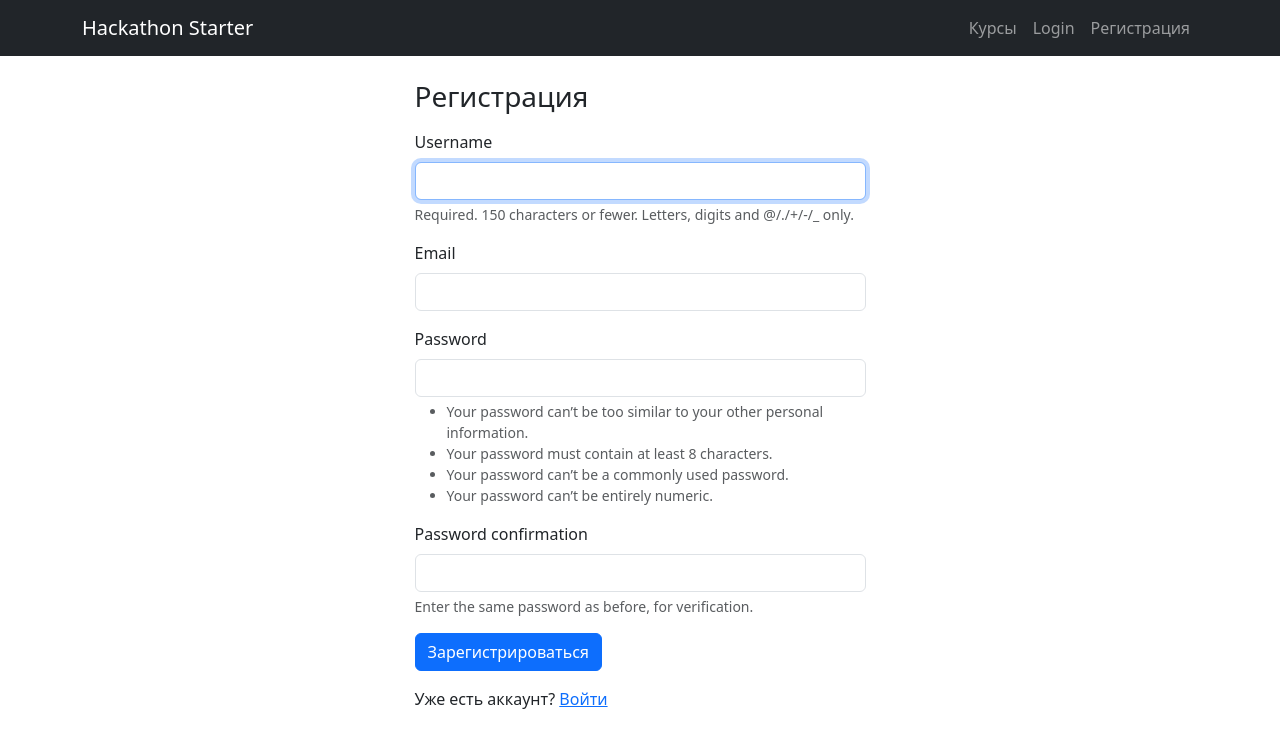
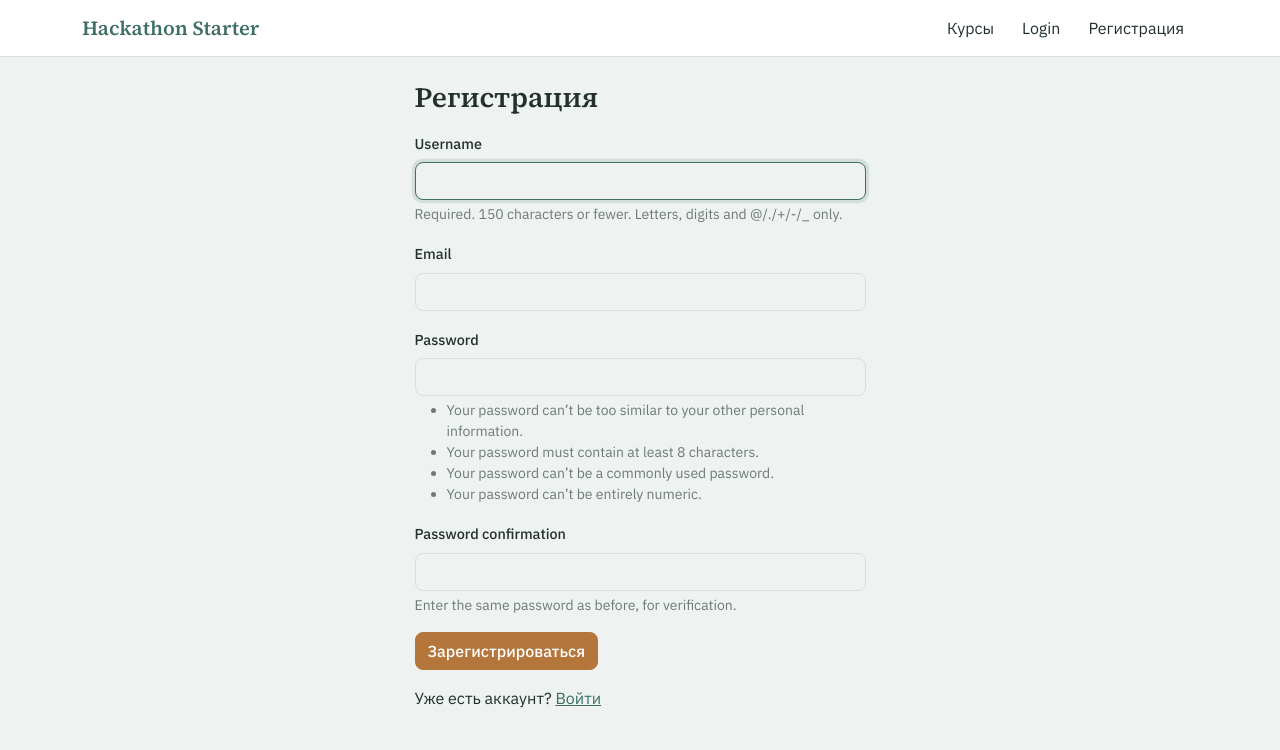
Before and after one commit to kamaaaaaaaa/hackaton_edu, a Django app: page /accounts/signup/ in a window 1280 px wide. Shown: the top 750 px of the page. Run offline with Django 5.2, Linux system fonts and the light colour scheme.

Commit message:
Apply Quiet Study visual design (palette, typography) across the site
Themes Bootstrap 5.3.3 on top rather than replacing it: adds static/css/theme.css
overriding --bs-primary/body-bg/body-color/border-color/link colors, flat
hairline-border cards/buttons/alerts (no box-shadow), 8-10px border radius, and
Source Serif 4 / IBM Plex Sans typography. Updates base.html to load the Google
Fonts + theme.css after Bootstrap's CDN link, and switches the navbar from
navbar-dark bg-dark to navbar-light styled as a light topbar. Gives 500.html its
own matching inline <style> block since it stays fully self-contained.

Co-Authored-By: Claude Sonnet 5 <noreply@anthropic.com>

```diff
--- /dev/null
+++ b/static/css/theme.css
@@ -0,0 +1,197 @@
+/*
+  "Тихий кабинет" / Quiet Study theme
+  Overrides Bootstrap 5.3.3 defaults to match the approved variant-b.html mockup.
+  Flat, hairline-border, non-shadowed look. No box-shadow anywhere.
+*/
+
+:root {
+  --bg: #EEF2F0;
+  --text: #23302B;
+  --card: #FFFFFF;
+  --card-border: #D8E0DC;
+  --teal: #3E6E64;
+  --teal-soft: #E3EBE8;
+  --accent: #B5763B;
+  --muted: #6E7B75;
+
+  /* Bootstrap variable overrides */
+  --bs-body-bg: var(--bg);
+  --bs-body-color: var(--text);
+  --bs-border-color: var(--card-border);
+  --bs-primary: var(--teal);
+  --bs-primary-rgb: 62, 110, 100;
+  --bs-secondary: var(--accent);
+  --bs-secondary-rgb: 181, 118, 59;
+  --bs-link-color: var(--teal);
+  --bs-link-color-rgb: 62, 110, 100;
+  --bs-link-hover-color: var(--accent);
+  --bs-link-hover-color-rgb: 181, 118, 59;
+  --bs-body-font-family: 'IBM Plex Sans', sans-serif;
+  --bs-border-radius: 8px;
+  --bs-border-radius-sm: 6px;
+  --bs-border-radius-lg: 10px;
+  --bs-box-shadow: none;
+  --bs-box-shadow-sm: none;
+  --bs-box-shadow-lg: none;
+}
+
+html, body {
+  background: var(--bg);
+  color: var(--text);
+}
+
+body {
+  font-family: 'IBM Plex Sans', sans-serif;
+  font-weight: 400;
+}
+
+h1, h2, h3, h4, h5, h6 {
+  font-family: 'Source Serif 4', serif;
+  font-weight: 600;
+}
+
+a {
+  color: var(--teal);
+}
+a:hover {
+  color: var(--accent);
+}
+
+/* ---- Top bar / navbar ---- */
+.navbar {
+  background: var(--card) !important;
+  border-bottom: 1px solid var(--card-border);
+  box-shadow: none;
+}
+.navbar-brand {
+  font-family: 'Source Serif 4', serif;
+  font-weight: 600;
+  color: var(--teal) !important;
+}
+.navbar-light .navbar-nav .nav-link,
+.navbar .nav-link {
+  color: var(--text);
+  border-radius: 6px;
+  padding: 8px 14px;
+}
+.navbar-light .navbar-nav .nav-link:hover,
+.navbar .nav-link:hover {
+  background: var(--teal-soft);
+  color: var(--teal);
+}
+.navbar-light .navbar-nav .nav-link.active,
+.navbar .nav-link.active {
+  background: var(--teal-soft);
+  color: var(--teal);
+  font-weight: 500;
+}
+.navbar-toggler {
+  border-color: var(--card-border);
+  box-shadow: none;
+}
+
+/* ---- Cards ---- */
+.card {
+  background: var(--card);
+  border: 1px solid var(--card-border);
+  border-radius: 10px;
+  box-shadow: none;
+}
+
+/* ---- Buttons ---- */
+.btn {
+  border-radius: 8px;
+  box-shadow: none;
+  font-weight: 500;
+}
+.btn-primary {
+  --bs-btn-bg: var(--accent);
+  --bs-btn-border-color: var(--accent);
+  --bs-btn-hover-bg: var(--accent);
+  --bs-btn-hover-border-color: var(--accent);
+  --bs-btn-active-bg: var(--accent);
+  --bs-btn-active-border-color: var(--accent);
+  --bs-btn-disabled-bg: var(--accent);
+  --bs-btn-disabled-border-color: var(--accent);
+  background-color: var(--accent);
+  border-color: var(--accent);
+  color: #fff;
+}
+.btn-primary:hover,
+.btn-primary:focus,
+.btn-primary:active {
+  background-color: var(--accent) !important;
+  border-color: var(--accent) !important;
+  opacity: 0.9;
+  box-shadow: none !important;
+}
+.btn-link {
+  color: var(--teal);
+}
+.btn-link:hover {
+  color: var(--accent);
+}
+
+/* ---- Forms ---- */
+.form-control,
+.form-select {
+  background-color: var(--bg);
+  border: 1px solid var(--card-border);
+  border-radius: 8px;
+  color: var(--text);
+  box-shadow: none;
+}
+.form-control:focus,
+.form-select:focus {
+  border-color: var(--teal);
+  box-shadow: 0 0 0 0.2rem rgba(62, 110, 100, 0.15);
+  background-color: var(--bg);
+  color: var(--text);
+}
+.form-label {
+  font-weight: 500;
+  font-size: 0.9rem;
+}
+.form-text {
+  color: var(--muted);
+}
+
+/* ---- Alerts ---- */
+.alert {
+  border: 1px solid var(--card-border);
+  border-radius: 8px;
+  box-shadow: none;
+  background-color: var(--card);
+  color: var(--text);
+}
+.alert-danger {
+  background-color: #F6E9E3;
+  border-color: #E0BFAE;
+  color: #8A4A2C;
+}
+.alert-success {
+  background-color: var(--teal-soft);
+  border-color: var(--card-border);
+  color: var(--teal);
+}
+
+/* ---- Misc surfaces used on home page ---- */
+.bg-light {
+  background-color: var(--card) !important;
+  border: 1px solid var(--card-border);
+}
+
+.text-muted {
+  color: var(--muted) !important;
+}
+
+/* ---- Breadcrumbs ---- */
+.breadcrumb-item a {
+  color: var(--teal);
+}
+
+/* ---- List group (lessons) ---- */
+.list-group-item {
+  background-color: var(--card);
+  border-color: var(--card-border);
+}
--- a/templates/base.html
+++ b/templates/base.html
@@ -1,3 +1,4 @@
+{% load static %}
 <!DOCTYPE html>
 <html lang="en">
 <head>
@@ -5,10 +6,14 @@
     <meta name="viewport" content="width=device-width, initial-scale=1.0">
     <title>{% block title %}Hackathon Starter{% endblock %}</title>
     <link href="https://cdn.jsdelivr.net/npm/bootstrap@5.3.3/dist/css/bootstrap.min.css" rel="stylesheet">
+    <link rel="preconnect" href="https://fonts.googleapis.com">
+    <link rel="preconnect" href="https://fonts.gstatic.com" crossorigin>
+    <link href="https://fonts.googleapis.com/css2?family=Source+Serif+4:wght@600&family=IBM+Plex+Sans:wght@400;500&display=swap" rel="stylesheet">
+    <link href="{% static 'css/theme.css' %}" rel="stylesheet">
     {% block extra_head %}{% endblock %}
 </head>
 <body>
-    <nav class="navbar navbar-expand-lg navbar-dark bg-dark">
+    <nav class="navbar navbar-expand-lg navbar-light">
         <div class="container">
             <a class="navbar-brand" href="{% url 'core:home' %}">Hackathon Starter</a>
             <button class="navbar-toggler" type="button" data-bs-toggle="collapse" data-bs-target="#navbarNav">
```
Also changed, not shown: templates/500.html (+50 -2 lines).
